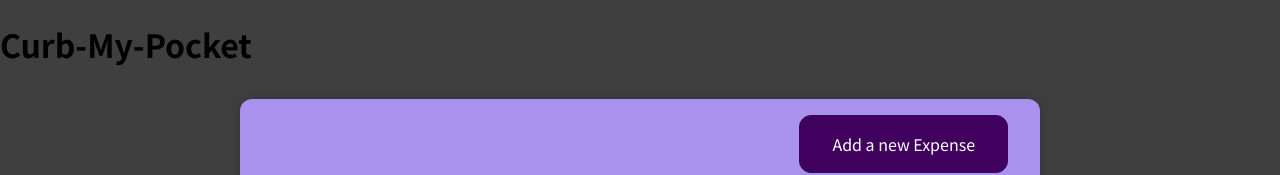
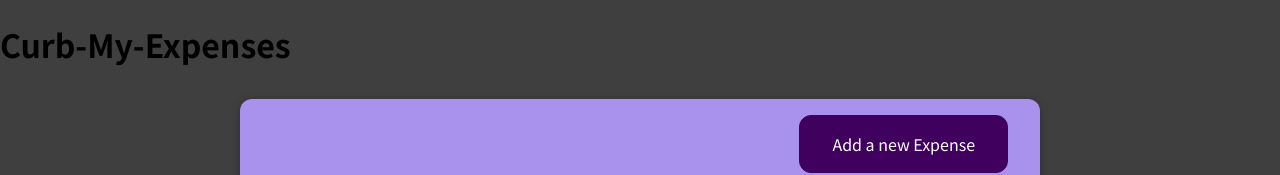
Before and after one commit to Pranav016/CurbMyExpenditure, a React (Create React App) app: page / in a window 1280 px wide. Shown: the top 175 px of the page. Built offline with nearby package versions, Linux system fonts and the light colour scheme.

Commit message:
Update project title

```diff
--- a/package.json
+++ b/package.json
@@ -1,5 +1,5 @@
 {
-	"name": "curb-my-pocket",
+	"name": "curb-my-expenses",
 	"version": "0.1.0",
 	"private": true,
 	"dependencies": {
--- a/src/App.js
+++ b/src/App.js
@@ -10,7 +10,7 @@ const App = () => {
 	};
 	return (
 		<div>
-			<h1>Curb-My-Pocket</h1>
+			<h1>Curb-My-Expenses</h1>
 			<NewExpense onAddExpense={addExpenseHandler} />
 			<Expenses items={newExpenseData} /> {/* two way binding */}
 		</div>
```
